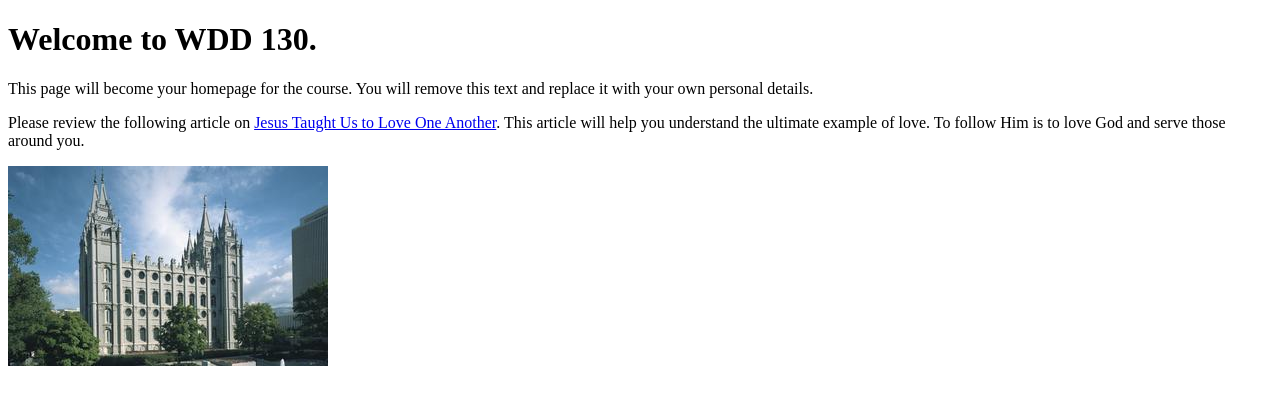
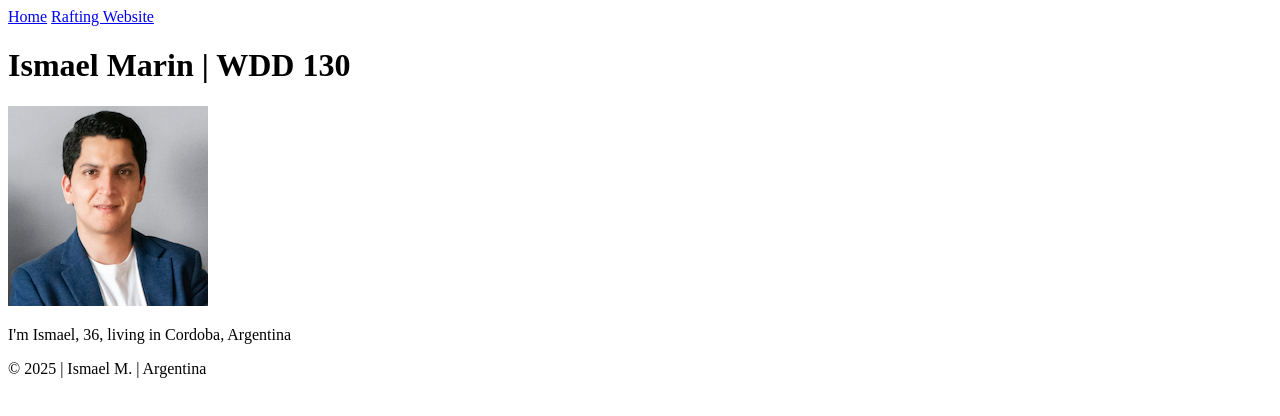
Before and after one commit to ismaelmarin2010/wdd130, a plain HTML site: page index.html in a window 1280 px wide. Drawn offline with Linux system fonts and the light colour scheme.

Commit message:
Creating the Index website

```diff
--- a/index.html
+++ b/index.html
@@ -4,22 +4,28 @@
 <head>
     <meta charset="UTF-8">
     <meta name="viewport" content="width=device-width, initial-scale=1.0">
-    <title>WDD 130 | Personal Homepage</title>
+    <title>Ismael Marin | WDD 130</title>
 </head>
 
 <body>
-    <h1>Welcome to WDD 130.</h1>
-    <p>This page will become your homepage for the course. You will remove this text and replace it with your own
-        personal details.</p>
 
-    <p>Please review the following article on <a
-            href="https://www.churchofjesuschrist.org/welcome/love-one-another">Jesus
-            Taught Us to Love One Another</a>. This article will help you understand the ultimate example of love. To
-        follow
-        Him
-        is to love God and serve those around you.</p>
+    <header>
+        <nav>
+            <a href="#">Home</a>
+            <a href="wwr/">Rafting Website</a>
+        </nav>
+    </header>
 
-    <img src="images/salt-lake-temple.jpg" alt="The Salt Lake Temple.">
+    <main>
+        <h1>Ismael Marin | WDD 130</h1>
+        <img src="images/profile.png" alt="Ismael Marin">
+        <p>I'm Ismael, 36, living in Cordoba, Argentina</p>
+    </main>
+
+    <footer>
+        <p>&copy; 2025 | Ismael M. | Argentina</p>
+    </footer>
+
 </body>
 
 </html>
```
Also changed, not shown: images/profile.png (added).
